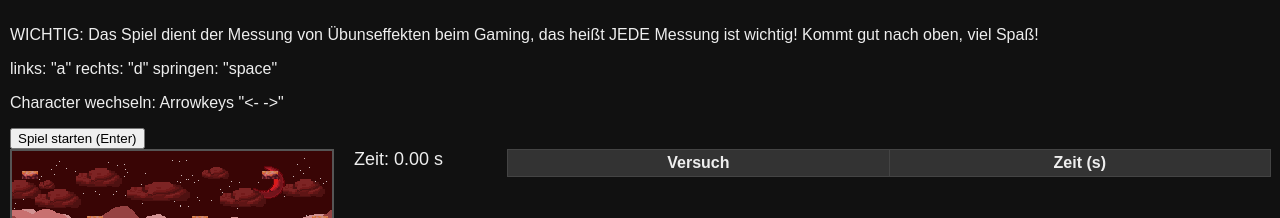
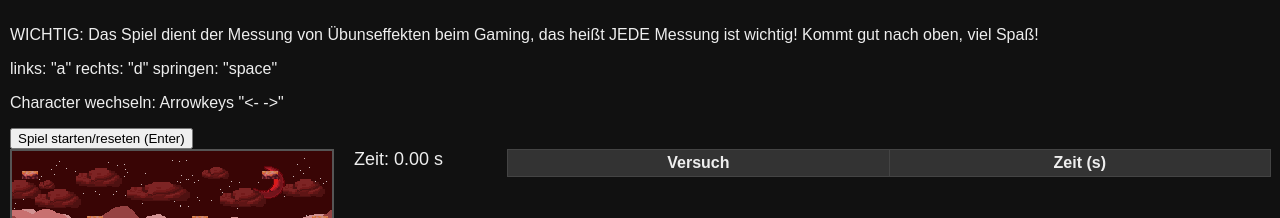
Before and after one commit to FaideST/Pixel-Game-, a website: page index.html in a window 1280 px wide. Shown: the top 218 px of the page. Drawn offline with Linux system fonts and the light colour scheme.

Commit message:
Initial commit

```diff
--- a/index.html
+++ b/index.html
@@ -15,7 +15,7 @@
     <p> Character wechseln: Arrowkeys "<- ->"</p>
 
 
-    <button id="startBtn">Spiel starten (Enter)</button>
+    <button id="startBtn">Spiel starten/reseten (Enter)</button>
 
 
 
```
